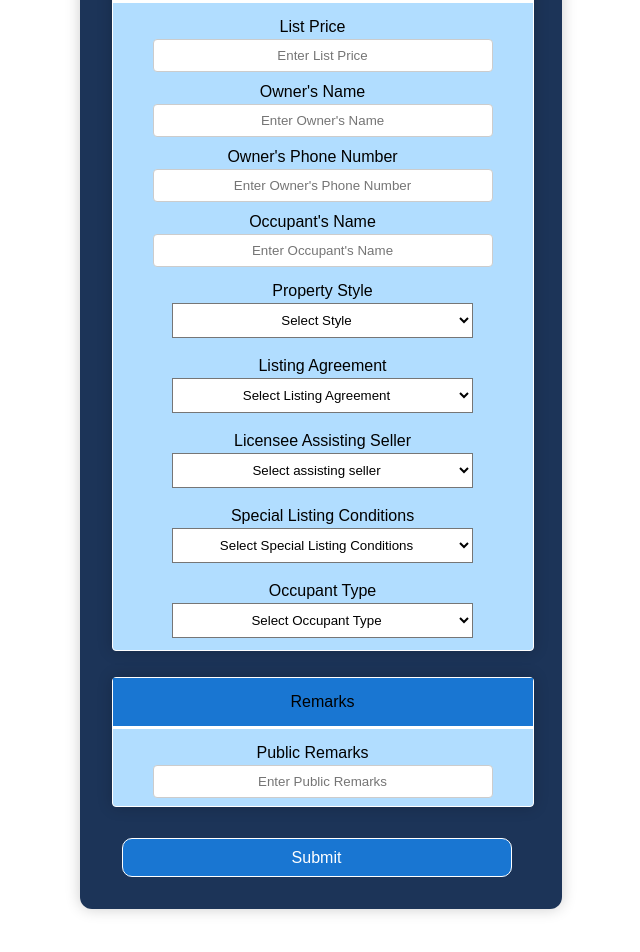
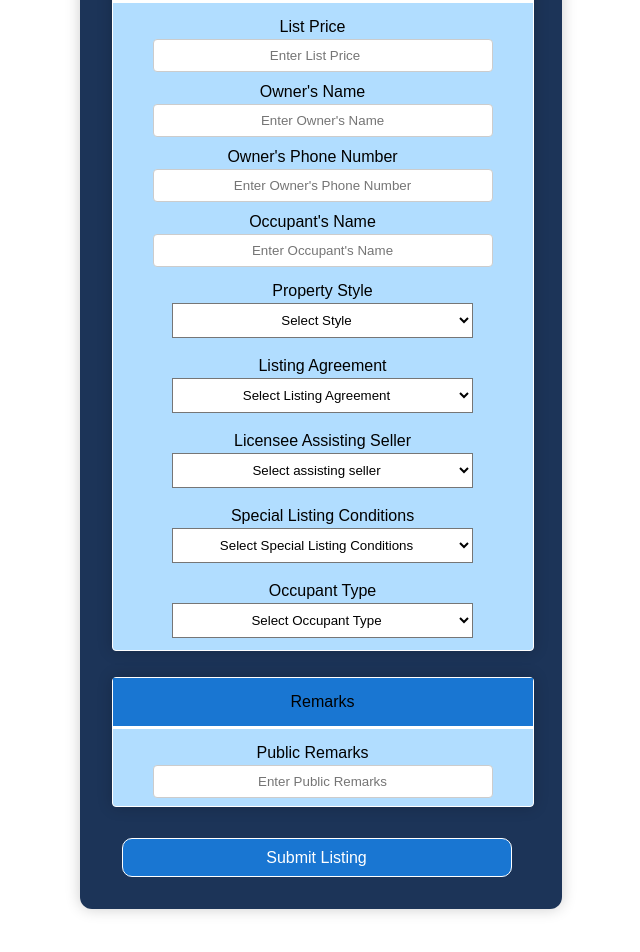
Before and after one commit to scarfinor/FZBO, a React (Vite) app in the folder FrontEnd/FZBO/: page /ListingForm in a window 1280 px wide. Shown: the part 1328-2280 px from the top of the page, without its empty margins (319-959 px from the left). Built offline with nearby package versions, Linux system fonts and the light colour scheme.

Commit message:
ListingForm.jsx (validation checks data type and positive int, updated listingRequest object, button now says, "Submit Listing" and the form works properly)

```diff
--- a/FrontEnd/FZBO/src/components/ListingPage/ListingForm.jsx
+++ b/FrontEnd/FZBO/src/components/ListingPage/ListingForm.jsx
@@ -19,7 +19,10 @@ export default function ListingForm() {
         zipCode: Yup.string().required("Zip Code is required"),
         schoolDistrict: Yup.string().required("School District is required"),
         state: Yup.string().required("State is required"),
-        listPrice: Yup.number().required("List Price is required"),
+        listPrice: Yup.number()
+            .typeError("List Price must be a number")
+            .required("List Price is required")
+            .positive("List Price must be greater than zero"),
         style: Yup.string().required("Property Style is required"),
         assistingSeller: Yup.string().required("Assisting Seller is required"),
         specialListingConditions: Yup.string().required("Special Listing Conditions is required"),
@@ -73,6 +76,28 @@ export default function ListingForm() {
                 fzboStatusActive: values.fzboStatusActive,
                 fzboStatusComingSoon: values.fzboStatusComingSoon,
                 activeDate: values.activeDate,
+                streetNumber: values.streetNumber,
+                streetName: values.streetName,
+                unitNumber: values.unitNumber,
+                county: values.county,
+                city: values.city,
+                municipality: values.municipality,
+                zipCode: values.zipCode,
+                schoolDistrict: values.schoolDistrict,
+                directionPrefix: values.directionPrefix,
+                directionSuffix: values.directionSuffix,
+                streetSuffix: values.streetSuffix,
+                state: values.state,
+                listPrice: Number(values.listPrice),
+                ownerName: values.ownerName,
+                ownerPhoneNumber: values.ownerPhoneNumber,
+                occupantName: values.occupantName,
+                style: values.style,
+                listingAgreement: values.listingAgreement,
+                assistingSeller: values.assistingSeller,
+                specialListingConditions: values.specialListingConditions,
+                occupantType: values.occupantType,
+                publicRemarks: values.publicRemarks,
             };
 
             console.log("Submitting:", listingRequest);
@@ -430,7 +455,8 @@ export default function ListingForm() {
                             <input
                                 id="listPrice"
                                 name="listPrice"
-                                type="integer"
+                                type="number"
+                                min="0"
                                 placeholder="Enter List Price"
                                 onChange={formik.handleChange}
                                 onBlur={formik.handleBlur}
@@ -524,7 +550,7 @@ export default function ListingForm() {
                                     onBlur={formik.handleBlur}
                                     value={formik.values.listingAgreement}
                                 >
-                                    <option value="" label="Select Listing Agreement" /> />
+                                    <option value="" label="Select Listing Agreement" />
                                     <option value="Open" label="Open" />
                                     <option value="Probate" label="probate" />
                                     <option value="Purchaser Exemptions" label="Purchaser Exemptions" />
@@ -622,8 +648,8 @@ export default function ListingForm() {
                         </div>
                     </div>
 
-                    <button type="submit" className="listing-form-submit-btn" disabled={formik.isSubmitting}>
-                        {formik.isSubmitting ? "Submitting..." : "Submit"}
+                    <button type="submit" className="listing-form-submit-btn">
+                        Submit Listing
                     </button>
                 </Form>
             </FormikProvider>
```
